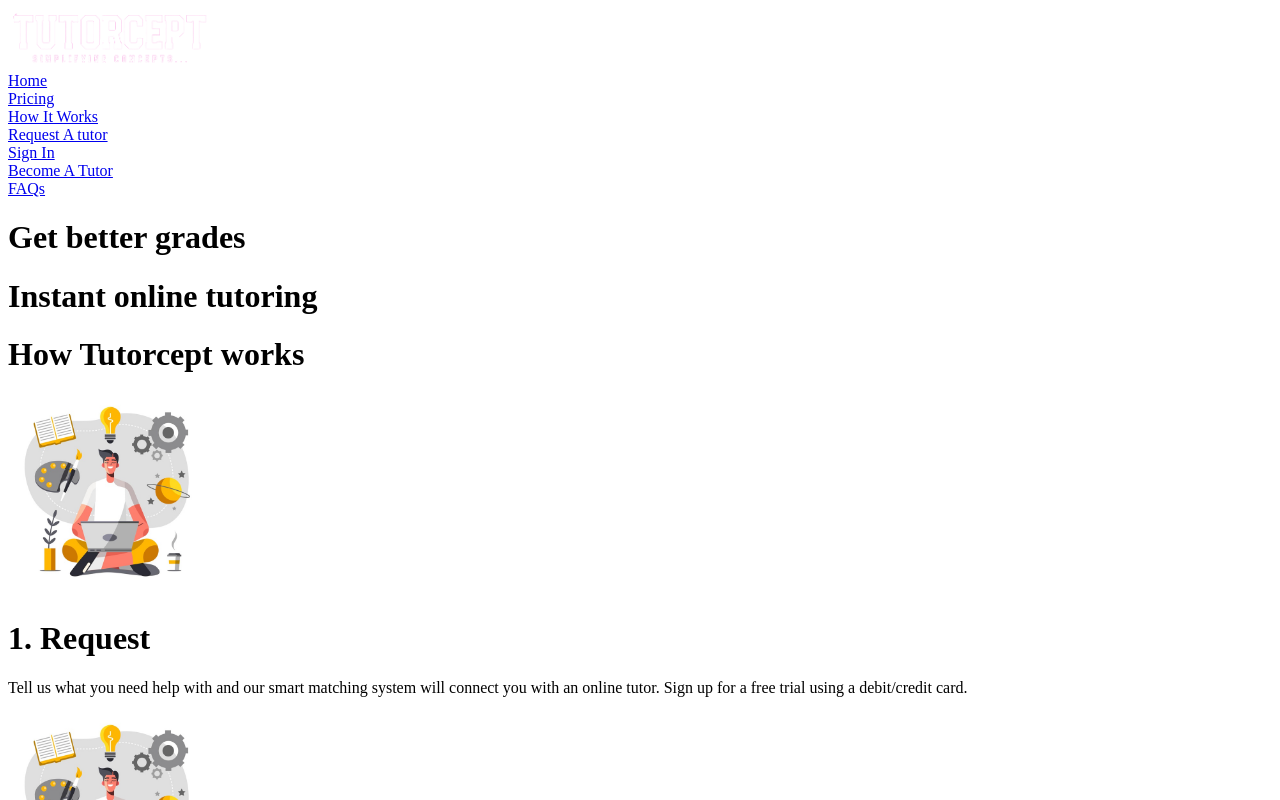
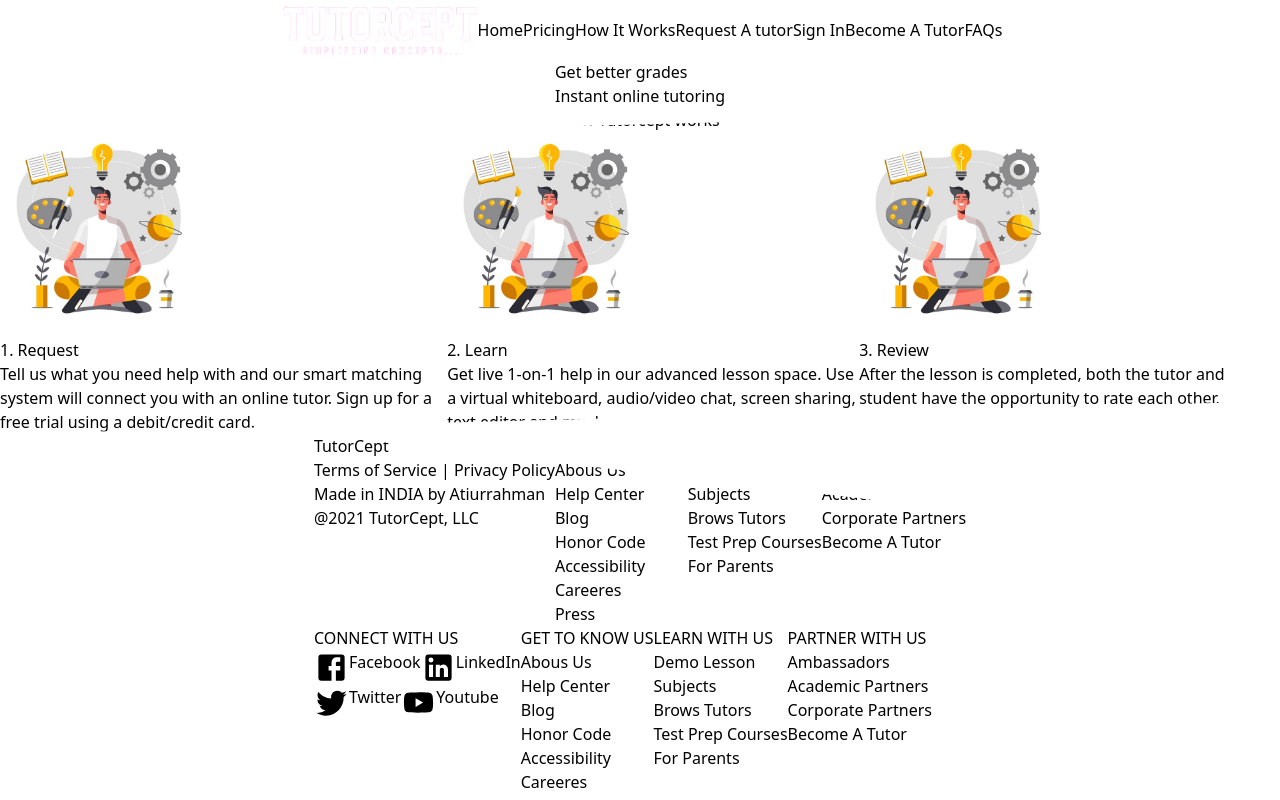
Before and after one commit to ati07/OurTutor, a Next.js app: page / in a window 1280 px wide. Shown: the top 800 px of the page. Built offline with nearby package versions, Linux system fonts and the light colour scheme.

Commit message:
fourth commit

```diff
--- a/pages/_app.js
+++ b/pages/_app.js
@@ -1,4 +1,6 @@
-import 'tailwindcss/tailwind.css'
+// import 'tailwindcss/tailwind.css'
+import '../style/global.css'
+// global.css
 
 function MyApp({ Component, pageProps }) {
   return <Component {...pageProps} />
--- a/public/global.css
+++ /dev/null
@@ -1,18 +0,0 @@
-@tailwind base;
-
-@tailwind components;
-
-@tailwind utilities;
-
-
-.banner{
-    background-size: cover;
-}
-
-.howitworks{
-    clip-path: polygon(0% 10%,100% 0%,100% 90%,0 100%)
-}
-
-.whyus{
-    clip-path: polygon(0% 0%,100% 10%,100% 100%,0 90%)
-}
--- /dev/null
+++ b/style/global.css
@@ -0,0 +1,28 @@
+@tailwind base;
+
+@tailwind components;
+
+@tailwind utilities;
+
+.footer{
+    /* webkit-clip-path: polygon(0 0,100% 3vw,100% 100%,0 calc(100% - 3vw)); */
+    /* Tilted from left side top and bottom */
+    /* clip-path: polygon(0 0,100% 3vw,100% 100%,0 calc(100% - 3vw)); */
+    /* Tilted from left side only bottom */
+    /* clip-path: polygon(0 0,100% 0,100% 100%,0 calc(100% - 6vw)) */
+    /* Tilted from left side top */
+    clip-path: polygon(0 0,100% 6vw,100% 100%,0 100%);
+}
+.header{
+    box-shadow: 0 3px 3px rgb(0 0 0 / 30%);
+}
+.banner{
+    background-size: cover;
+}
+.howitworks{
+    clip-path: polygon(0% 10%,100% 0%,100% 90%,0 100%)
+}
+
+.whyus{
+    clip-path: polygon(0% 0%,100% 10%,100% 100%,0 90%)
+}
```
